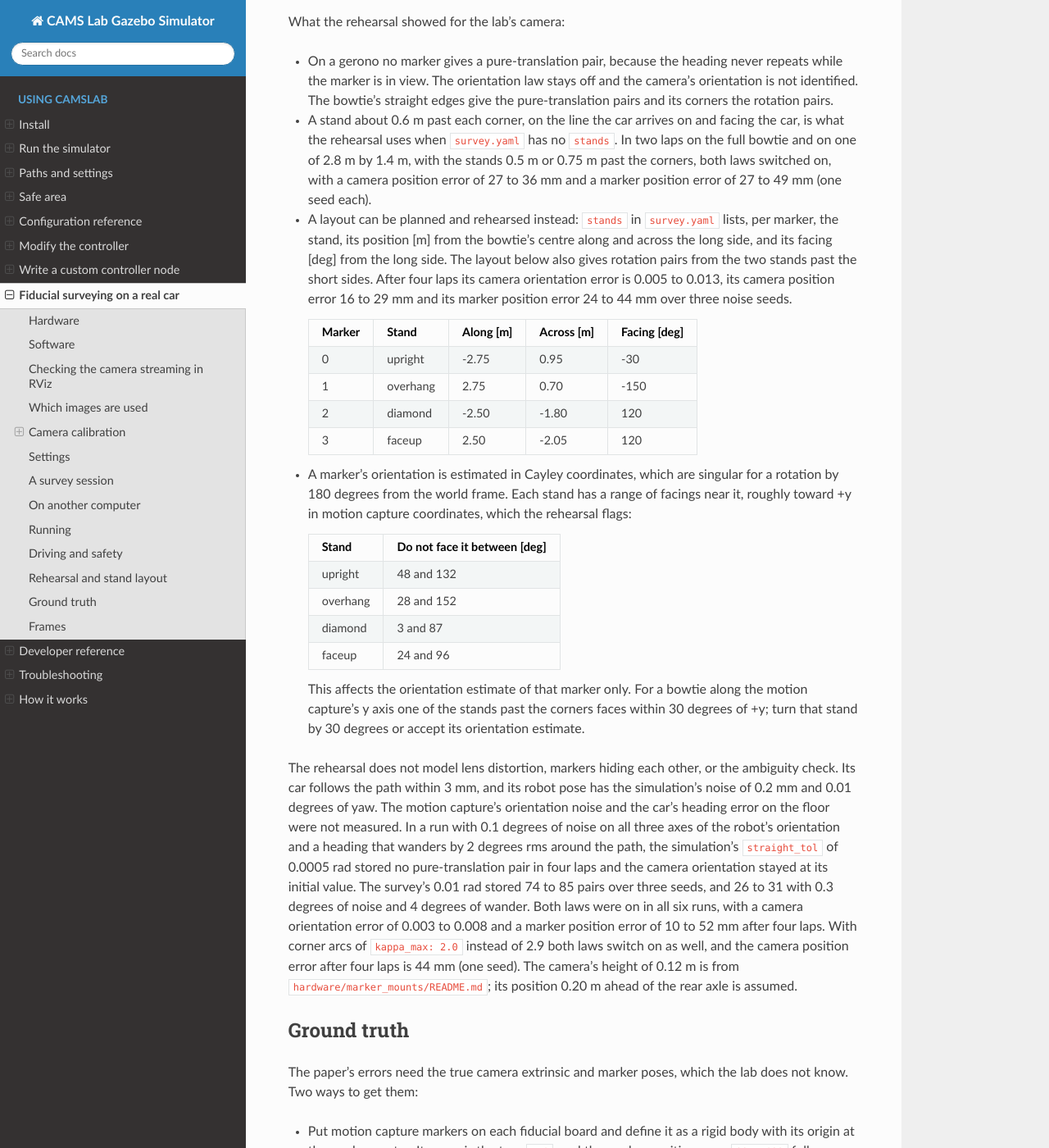
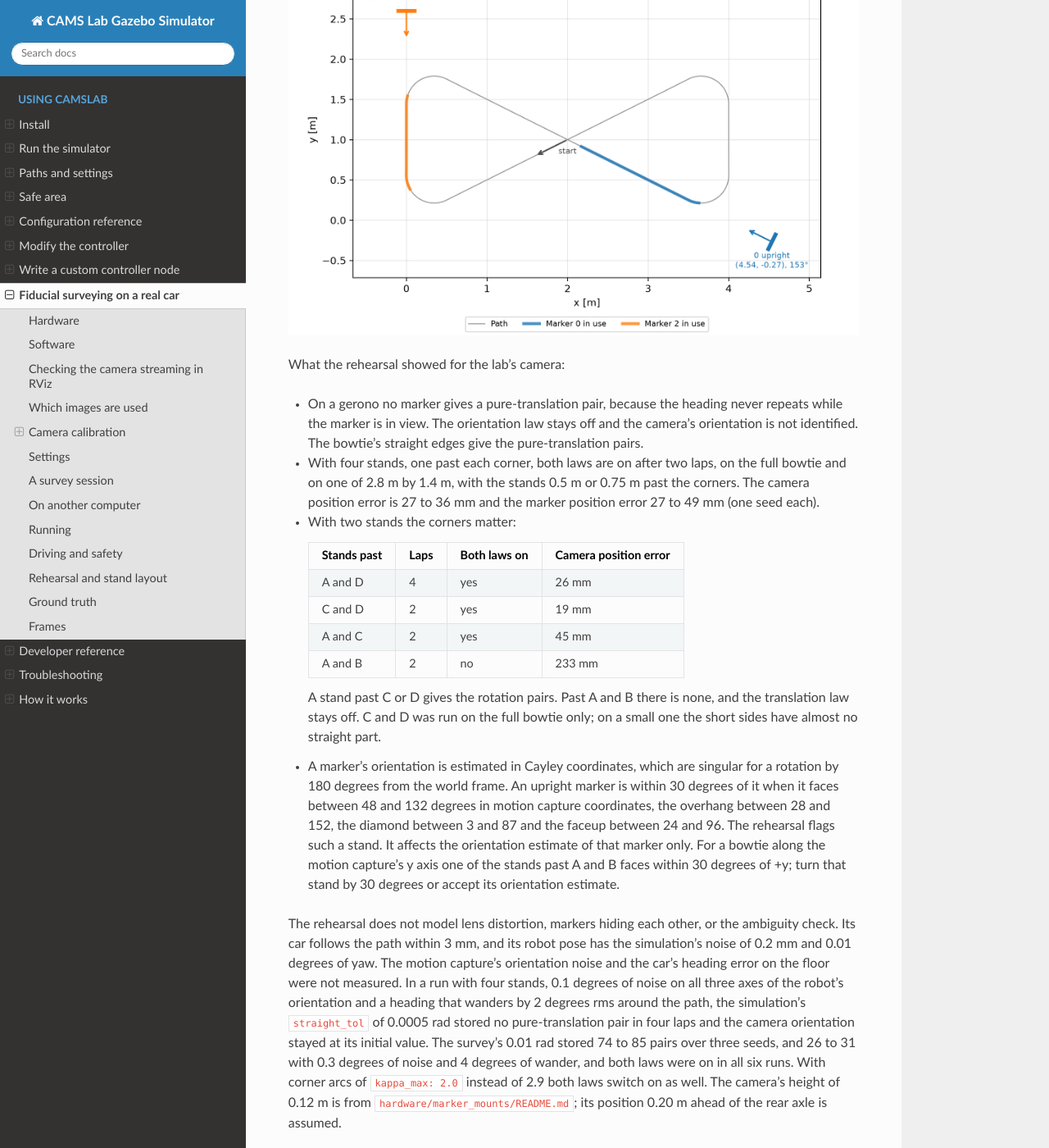
Before and after one commit to aicheye/camslab_ws, a Sphinx documentation site: the page built from docs/hardware-survey.md, in a window 1280 px wide and 1400 px high, scrolled down 12898 px. Shown: the whole window at 82% size. Built offline with Sphinx 7.4.7 and the Read the Docs theme 3.1.0, drawn with Linux system fonts in a browser that asks for light colours; some of the changed text lies outside the part shown.

Commit message:
Survey with two stands and describe the session and another computer
The lab has the upright and the diamond stand, markers 0 and 2. In the
rehearsal two stands identify everything when one is past the end of a
short side, which gives the rotation pairs; with both past the ends of
the diagonals the translation law stays off and the camera position is
233 mm off. The rehearsal now places markers 0 and 2 at opposite corners.

The hardware guide gets the session steps with a sketch of the corners,
the two ways to set the car's clock, and what a borrowed computer needs.
The planned stand coordinates, the rule that stands are outside the safe
area and the settings they needed are removed.

Co-Authored-By: Claude Fable 5.2 <noreply@anthropic.com>
Claude-Session: https://claude.ai/code/session_013B3SFyzyk3hKVwbjB4jamE

````diff
--- a/docs/hardware-survey.md
+++ b/docs/hardware-survey.md
@@ -29,15 +29,13 @@ placement except the height of at least one marker above the floor.
   RoboMaster S1 of {doc}`running` or a Yahboom ROSMASTER R2 both work; the estimator only
   needs the pose.
 - A USB camera fixed to the car, anywhere, looking in any direction. Its intrinsics come
-  from a calibration file in `config/cameras/`; calibrate once per camera model (below). A rolling shutter is acceptable at the lab's speeds.
-- At least three printed ArUco markers of one dictionary (the default is `DICT_4X4_50`,
-  ids 0 to 3), side 0.14 m, stood up on tripods or taped to walls at a known height. Measure
-  the height of each marker's centre above the motion capture floor; the estimator needs
-  at least one of them (Assumption 3 of the paper). Keep the markers well separated in
-  angle so that each is seen from more than one heading. `hardware/marker_mounts/` has
-  printable one-piece stands that hold a marker upright, face down toward the car,
-  rolled by 45 degrees, and tilted back and rolled; its README gives the heights and the
-  angles at which the R2's camera sees each.
+  from a calibration file in `config/cameras/`; calibrate once per camera model (below).
+  A rolling shutter is acceptable at the lab's speeds.
+- Two or more printed ArUco markers of `DICT_4X4_50`, side 0.14 m, on the printable
+  stands of `hardware/marker_mounts/`, whose README gives each stand's marker height.
+  The estimator needs the height of at least one marker's centre above the motion
+  capture floor (Assumption 3 of the paper). `marker_ids` in `survey.yaml` lists the
+  markers in the room.
 
 ## Software
 
@@ -74,6 +72,28 @@ Here, build the workspace with `camslab` and `camslab_webui` ({doc}`install`), s
 
     ros2 run camslab car setup
 
+It accepts the car's ssh host key, creates an ssh key for this computer if it has none
+and installs it on the car (asks the car's password once), then checks the container,
+ROS, the Python modules, that the node uploads and runs, the camera device, that the
+pixel format and image size are among the camera's formats, and the car's clock. Fix
+any `FAIL` line it prints and run it again. Run it once for every car and computer, and
+again for a car at a new address: the launch files run over ssh without a terminal, so
+they stop at once when the car would prompt.
+
+The clock matters: the observations are stamped by the car and the motion capture poses
+by this computer, and the estimator pairs them by time, so an offset above 20 ms fails
+the check. The Jetson has no battery-backed clock, starts months behind after every
+power-up and drifts about 20 ms in ten minutes. Two ways to set it:
+
+- `ros2 run camslab car clock` sets it once over ssh. It changes nothing on this
+  computer; run it after the car is switched on and again before each survey run.
+- `ros2 run camslab car chrony` makes the car's clock follow this computer's for good.
+  Here it adds `allow <car address>` and `local stratum 10` to `/etc/chrony.conf` and a
+  firewalld rule that accepts NTP from that one address; on the car it installs chrony,
+  or configures `systemd-timesyncd` when chrony cannot be installed without internet.
+  Both sides ask for sudo. Run it again when this computer gets another address on the
+  lab network. Use it on your own computer, not on a borrowed one.
+
 When a car's address is unknown (no display on the car),
 
     ros2 run camslab car find
@@ -83,31 +103,8 @@ prints, for each, whether its ssh host key is the car image's (every car is flas
 the same image, so they all share it), whether the login works, and its hostname and
 Jetson serial number. The serial tells identical cars apart; unplugging one does too.
 
-It accepts the car's ssh host key and installs this computer's ssh key on the car (asks
-the car's password once), then checks the container, ROS, the Python modules, that the
-node uploads and runs, the camera device, that the configured pixel format and image size
-are among the camera's formats, and the car's clock. The clock matters: the observations
-are stamped by the car and the motion capture poses by this computer, and the estimator
-pairs them by time, so an offset above 20 ms fails the check. The Jetson has no
-battery-backed clock, starts months behind after every power-up and drifts about 20 ms
-in ten minutes, so once per car
-
-    ros2 run camslab car chrony
-
-makes its clock follow this computer's: here it adds `allow <car address>` and
-`local stratum 10` to `/etc/chrony.conf` and a firewalld rule that accepts NTP from that
-one address in the zone of the interface toward the car (nothing is opened to anyone
-else); on the car's host it installs chrony, or configures `systemd-timesyncd` when
-chrony cannot be installed without internet, with this computer as the only time source.
-Both sides ask for sudo. It then waits for the offset to come under 20 ms and prints it.
-Run it again when this computer gets another address on the lab network, since the car
-is configured with that address. `ros2 run camslab car clock` sets the clock once over
-ssh instead, for a quick session without chrony. Fix any `FAIL` line setup prints and run
-it again. Run it once for every car, and again
-for a car at a new address: `camera` and `calibrate` run over ssh without a terminal, so
-they stop at once, instead of waiting for images, when the car would prompt. Every `car`
-command and the launch files read `config/survey.yaml`; a value is overridden on the
-command line as `name:=yahboom1`.
+Every `car` command and the launch files read `config/survey.yaml`; a value is
+overridden on the command line as `name:=bodies`.
 
 To see the camera alone,
 
@@ -313,8 +310,8 @@ path is fitted into the safe area, and the stands go by eye.
 
 Before the session, once per car and computer: `ros2 run camslab car setup` passes, and
 the car passed the test with its wheels off the floor in
-[Driving and safety](#driving-and-safety). Bring the stands with markers 0 to 3 glued
-on and 200 g for the foot of the overhang stand.
+[Driving and safety](#driving-and-safety). Bring the stands of `marker_ids` in
+`survey.yaml` with their markers glued on.
 
 1. **Motion capture.** Define the car as a rigid body named like `name` in
    `survey.yaml`, with its origin at the rear-axle centre, x forward and z up. Switch
@@ -340,12 +337,31 @@ on and 200 g for the foot of the overhang stand.
    as tightly as `kappa_max` says: set `kappa_max: 2.0` in `survey.yaml` and start the
    launch again.
 
-4. **The stands.** Put one stand about half a metre past each of the four corners of
-   the bowtie, on the line the car drives toward the corner on, facing the car as it
-   comes. The car turns before it reaches them. Put the 200 g on the foot of the
-   overhang stand. Exact places do not matter, because the survey estimates them. If a
-   marker's centre is not at the height in `marker_height` to within 2 mm, correct the
-   value and start the launch again.
+4. **The stands.** A stand goes about half a metre past a corner of the bowtie, on the
+   line the car drives toward that corner on, facing the car as it comes. The car turns
+   before it reaches the stand. Exact places do not matter, because the survey
+   estimates them. Seen with the long side across the page, the car drives
+   X, B, D, A, C, X:
+
+       A               B        A, B: the corners where a diagonal ends
+       |\             /|
+       | \           / |
+       v  \         /  v        both short sides are driven this way
+       |   \       /   |
+       |    \     /    |
+       |      X        |        X: the centre, where a lap starts
+       |    /     \    |
+       |   /       \   |
+       C               D        C, D: the corners where a short side ends
+
+   With four stands, one goes past each corner. With two, put one past A or B and the
+   other past the opposite one of C and D: past A, on the line from D, facing D, and
+   past D, on the line from B, facing B. The stand past C or D is seen while the car
+   turns onto the short side, which the camera position needs. With both stands past A
+   and B the car only ever drives straight at them, and the camera position is not
+   identified. Put 200 g on the foot of an overhang stand. If a marker's centre is not
+   at the height in `marker_height` to within 2 mm, correct the value and start the
+   launch again.
 
 5. **The survey.** Start the recording in a third terminal, in the repository folder
    and with the car's name in the topics:
@@ -353,8 +369,8 @@ on and 200 g for the foot of the overhang stand.
        ros2 bag record -o survey_1 /angostura/pose /angostura/observations /angostura/estimate
 
    Set the clock again (`ros2 run camslab car clock`), put the car in the middle as in
-   step 3 and press **Start**, which also resets the estimator. Let it drive four laps, press **Stop**, and end the recording with
-   Ctrl-C. During the run the `markers` line of `car status` names each marker as the
+   step 3 and press **Start**, which also resets the estimator. Let it drive four
+   laps, press **Stop**, and end the recording with Ctrl-C. During the run the `markers` line of `car status` names each marker as the
    car drives toward it, and the dashed covariance radii appear in the web UI's camera
    panel once both adaptive laws are on.
 
@@ -365,7 +381,7 @@ Afterwards, on any computer, fit the recording ([Ground truth](#ground-truth)):
 
 What the placement needs: every marker is seen while the car drives straight toward
 it, and at least one is seen from two directions 30 degrees or more apart, which the
-turn before a corner gives. A marker is used up to about 2 m away. A marker whose face
+turn onto a short side gives. A marker is used up to about 2 m away. A marker whose face
 points along the motion capture's +y axis, to within 40 degrees, gets a poor
 orientation estimate, because that orientation is the singularity of the estimator's
 coordinates; its position and the camera's mount are not affected. The fit turns the
@@ -400,7 +416,8 @@ This uploads and starts the camera node on the car over ssh (with the intrinsics
 `sensor: aruco`, RViz with the preview image and the web UI on <http://127.0.0.1:8000>.
 With `drive: true` it also starts the path controller and the command relay on the car,
 see [Driving and safety](#driving-and-safety). The path is a bowtie fitted into the
-safe area and the stands go past its corners ([A survey session](#a-survey-session)): the camera orientation needs both pure translations and turns
+safe area and the stands go past its corners ([A survey session](#a-survey-session)):
+the camera orientation needs both pure translations and turns
 (`docs/fiducial-hints.md`), and with the real camera's limits a gerono gives no pure
 translation.
 
@@ -429,9 +446,10 @@ follow, three Cayley components and three positions per marker, in `marker_ids`
 ## Driving and safety
 
 With `drive: true` in `survey.yaml`, `survey.launch.py` runs the path controller of
-{doc}`running` on this computer and the web UI controls it: **Start** and **Stop**, the
-path ({doc}`paths`) and the safe area ({doc}`safety-area`). The controller starts
-disabled and drives only after **Start**. With `drive: false` nothing here commands the
+{doc}`running` on this computer and the web UI controls it: **Start** and **Stop** and
+the safe area ({doc}`safety-area`), into which the path is fitted. The controller starts
+disabled and drives only after **Start**, and the web UI refuses **Start** until a safe
+area is set. With `drive: false` nothing here commands the
 car and it is driven with its own teleop.
 
 The car's own driver must be running on the car; it is not started from here. The
@@ -459,10 +477,9 @@ car's own clock, so it does not depend on the clock synchronization.
 
 Nothing here sees obstacles or people. The safe area is a convex polygon for the
 rear-axle centre: the front of the car reaches 0.2 m beyond it, and leaving it is
-detected after the car crossed the edge, so keep the edge at least 0.5 m from walls and
-keep every marker stand outside it. A marker is used up to about 2 m away
-([Which images are used](#which-images-are-used)), so stands 0.5 m outside the edge are
-in range of a path near the edge. The relay cannot stop the car if the relay itself or
+detected after the car crossed the edge, so keep the edge at least 0.5 m from walls. A
+stand may be inside the area as long as it is off the path; half a metre past a corner
+of the bowtie is about 0.7 m from the path. The relay cannot stop the car if the relay itself or
 the car's driver hangs; keep the car within reach.
 
 Before the first drive of a car, and after a change of its driver:
@@ -483,14 +500,17 @@ Before the first drive of a car, and after a change of its driver:
 5. Set the safe area in the web UI after every motion capture calibration, then drive the
    first lap with a hand near the car.
 
-The default path of `survey.yaml` is a bowtie of 4.0 m by 2.0 m with a lap of 80 s. It
-is 0.14 m/s on the straight edges, and its corners are arcs at the R2's steering limit of
-2.9 1/m, driven at 0.42 rad/s. The arcs cut the corners, so the path itself is 4.0 m long
-and 1.6 m wide. A lap starts and ends at the centre of the safe area, heading along
+The path is the largest bowtie that fits in the safe area with 0.25 m to its edge, at
+most 4.0 m by 2.0 m, which is a lap of 80 s. It is driven at 0.14 m/s, and its corners
+are arcs at the R2's steering limit of 2.9 1/m, driven at 0.42 rad/s. The arcs cut the
+corners, so the full-size path is 4.0 m long and 1.6 m wide. A lap starts and ends at the centre of the safe area, heading along
 the first diagonal, 27 degrees from the long side. The drawn path and the safe-area check
 cover the whole lap.
 
 ## Rehearsal and stand layout
+
+A survey session does not need this section. It is the simulation behind the placement
+rule of [A survey session](#a-survey-session), for trying another path or layout.
 
 The simulated camera of `docs/fiducial-hints.md` sees every marker at any distance. The
 real one accepts a marker only within about 2.4 m, inside its 63 degree view, facing it
@@ -504,14 +524,16 @@ depends on the path and on where the stands are.
     uv run python -m camslab_standalone.fiducial.rehearsal
 
 runs the simulator with the real camera's acceptance rule, the calibration `camera`,
-`max_yaw_rate`, a measurement noise of 13 mm and 0.7 degrees, the path of the
-`controller` block and the stands past the corners, or those of `stands` in `survey.yaml`. It prints the
-images used per marker, the pairs stored, whether the two adaptive laws switch on and
-the errors after each lap, and it draws the floor plan. Run it again after moving a
-stand or changing the path.
+`max_yaw_rate`, a measurement noise of 13 mm and 0.7 degrees, a full-size bowtie and a
+stand 0.6 m past a corner for each marker of `marker_ids`. It prints the images used
+per marker, the pairs stored, whether the two adaptive laws switch on and the errors
+after each lap, and it draws the floor plan. Another layout is rehearsed with a `stands`
+list in `survey.yaml`: per marker, the stand, its position `x`, `y` [m] from the
+bowtie's centre along and across the long side, and its `facing` [deg] from the long
+side.
 
 ```{image} images/survey-layout.png
-:alt: Floor plan of the bowtie with one marker stand beyond each corner and the stretches of the path on which each marker is in use
+:alt: Floor plan of the bowtie with the upright stand past the end of a diagonal and the diamond stand past the end of a short side, and the stretches of the path on which each marker is in use
 ```
 
 What the rehearsal showed for the lab's camera:
@@ -519,54 +541,45 @@ What the rehearsal showed for the lab's camera:
 - On a gerono no marker gives a pure-translation pair, because the heading never repeats
   while the marker is in view. The orientation law stays off and the camera's
   orientation is not identified. The bowtie's straight edges give the pure-translation
-  pairs and its corners the rotation pairs.
-- A stand about 0.6 m past each corner, on the line the car arrives on and facing the
-  car, is what the rehearsal uses when `survey.yaml` has no `stands`. In two laps on
-  the full bowtie and on one of 2.8 m by 1.4 m, with the stands 0.5 m or 0.75 m past
-  the corners, both laws switched on, with a camera position error of 27 to 36 mm and
-  a marker position error of 27 to 49 mm (one seed each).
-- A layout can be planned and rehearsed instead: `stands` in `survey.yaml` lists, per
-  marker, the stand, its position [m] from the bowtie's centre along and across the
-  long side, and its facing [deg] from the long side. The layout below also gives
-  rotation pairs from the two stands past the short sides. After four laps its camera
-  orientation error is 0.005 to 0.013, its camera position error 16 to 29 mm and its
-  marker position error 24 to 44 mm over three noise seeds.
+  pairs.
+- With four stands, one past each corner, both laws are on after two laps, on the full
+  bowtie and on one of 2.8 m by 1.4 m, with the stands 0.5 m or 0.75 m past the
+  corners. The camera position error is 27 to 36 mm and the marker position error 27
+  to 49 mm (one seed each).
+- With two stands the corners matter:
 
-  | Marker | Stand | Along [m] | Across [m] | Facing [deg] |
-  |---|---|---|---|---|
-  | 0 | upright | -2.75 | 0.95 | -30 |
-  | 1 | overhang | 2.75 | 0.70 | -150 |
-  | 2 | diamond | -2.50 | -1.80 | 120 |
-  | 3 | faceup | 2.50 | -2.05 | 120 |
+  | Stands past | Laps | Both laws on | Camera position error |
+  |---|---|---|---|
+  | A and D | 4 | yes | 26 mm |
+  | C and D | 2 | yes | 19 mm |
+  | A and C | 2 | yes | 45 mm |
+  | A and B | 2 | no | 233 mm |
+
+  A stand past C or D gives the rotation pairs. Past A and B there is none, and the
+  translation law stays off. C and D was run on the full bowtie only; on a small one
+  the short sides have almost no straight part.
 - A marker's orientation is estimated in Cayley coordinates, which are singular for a
-  rotation by 180 degrees from the world frame. Each stand has a range of facings near
-  it, roughly toward +y in motion capture coordinates, which the rehearsal flags:
-
-  | Stand | Do not face it between [deg] |
-  |---|---|
-  | upright | 48 and 132 |
-  | overhang | 28 and 152 |
-  | diamond | 3 and 87 |
-  | faceup | 24 and 96 |
-
-  This affects the orientation estimate of that marker only. For a bowtie along the
-  motion capture's y axis one of the stands past the corners faces within 30 degrees
-  of +y; turn that stand by 30 degrees or accept its orientation estimate.
+  rotation by 180 degrees from the world frame. An upright marker is within 30 degrees
+  of it when it faces between 48 and 132 degrees in motion capture coordinates, the
+  overhang between 28 and 152, the diamond between 3 and 87 and the faceup between 24
+  and 96. The rehearsal flags such a stand. It affects the orientation estimate of
+  that marker only. For a bowtie along the motion capture's y axis one of the stands
+  past A and B faces within 30 degrees of +y; turn that stand by 30 degrees or accept
+  its orientation estimate.
 
 The rehearsal does not model lens distortion, markers hiding each other, or the
 ambiguity check. Its car follows the path within 3 mm, and its robot pose has the
 simulation's noise of 0.2 mm and 0.01 degrees of yaw. The motion capture's orientation
-noise and the car's heading error on the floor were not measured. In a run with 0.1
-degrees of noise on all three axes of the robot's orientation and a heading that
-wanders by 2 degrees rms around the path, the simulation's `straight_tol` of 0.0005 rad
-stored no pure-translation pair in four laps and the camera orientation stayed at its
-initial value. The survey's 0.01 rad stored 74 to 85 pairs over three seeds, and 26 to
-31 with 0.3 degrees of noise and 4 degrees of wander. Both laws were on in all six
-runs, with a camera orientation error of 0.003 to 0.008 and a marker position error of
-10 to 52 mm after four laps. With corner arcs of `kappa_max: 2.0` instead of 2.9 both
-laws switch on as well, and the camera position error after four laps is 44 mm (one
-seed). The camera's height of 0.12 m is from `hardware/marker_mounts/README.md`; its
-position 0.20 m ahead of the rear axle is assumed.
+noise and the car's heading error on the floor were not measured. In a run with four
+stands, 0.1 degrees of noise on all three axes of the robot's orientation and a heading
+that wanders by 2 degrees rms around the path, the simulation's `straight_tol` of
+0.0005 rad stored no pure-translation pair in four laps and the camera orientation
+stayed at its initial value. The survey's 0.01 rad stored 74 to 85 pairs over three
+seeds, and 26 to 31 with 0.3 degrees of noise and 4 degrees of wander, and both laws
+were on in all six runs. With corner arcs of `kappa_max: 2.0` instead of 2.9 both laws
+switch on as well. The camera's height of 0.12 m is from
+`hardware/marker_mounts/README.md`; its position 0.20 m ahead of the rear axle is
+assumed.
 
 ## Ground truth
 
````
Also changed, not shown: other parts of docs/hardware-survey.md (+2 -5 lines), docs/images/survey-layout.png, 4 other files.
